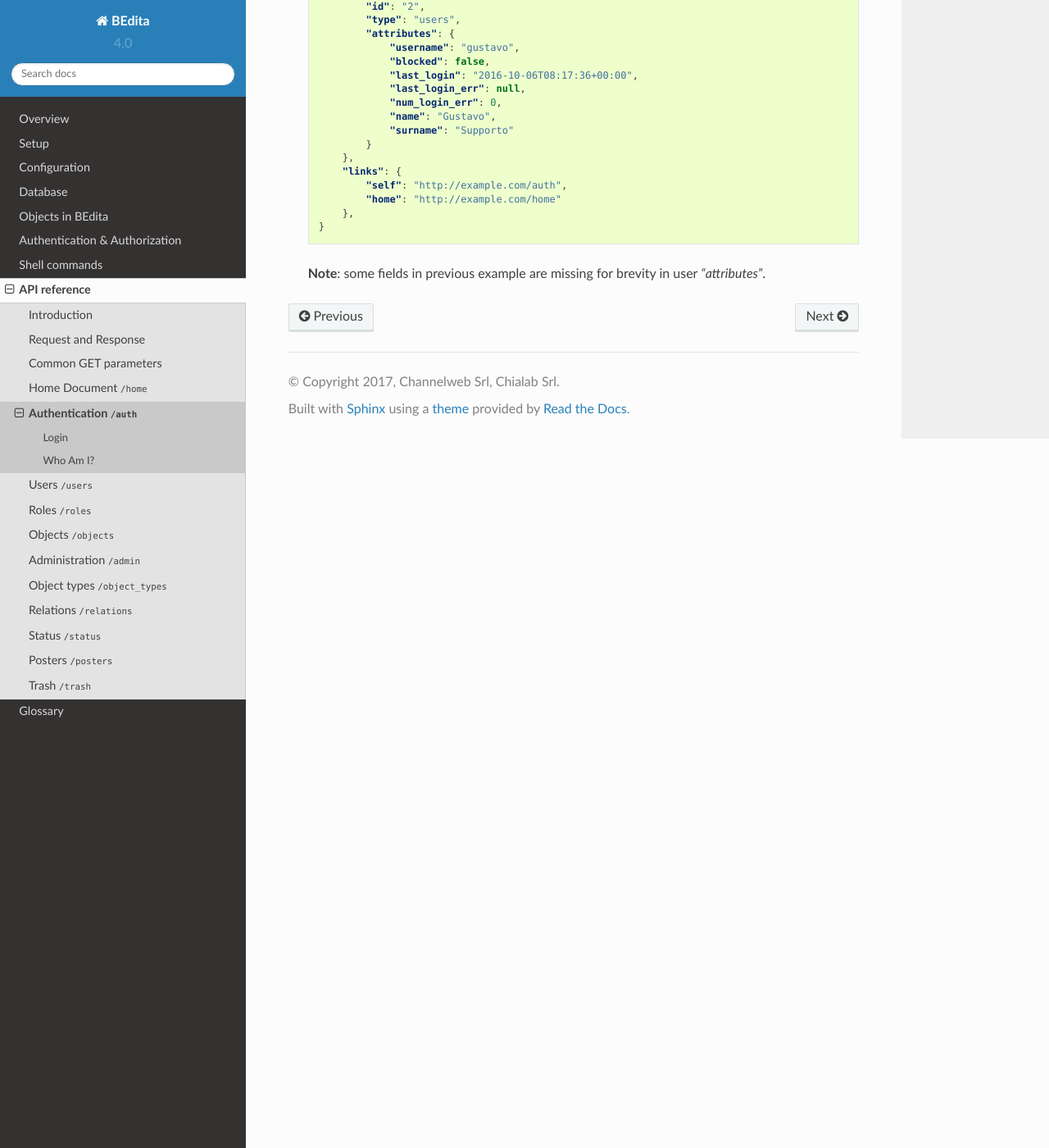
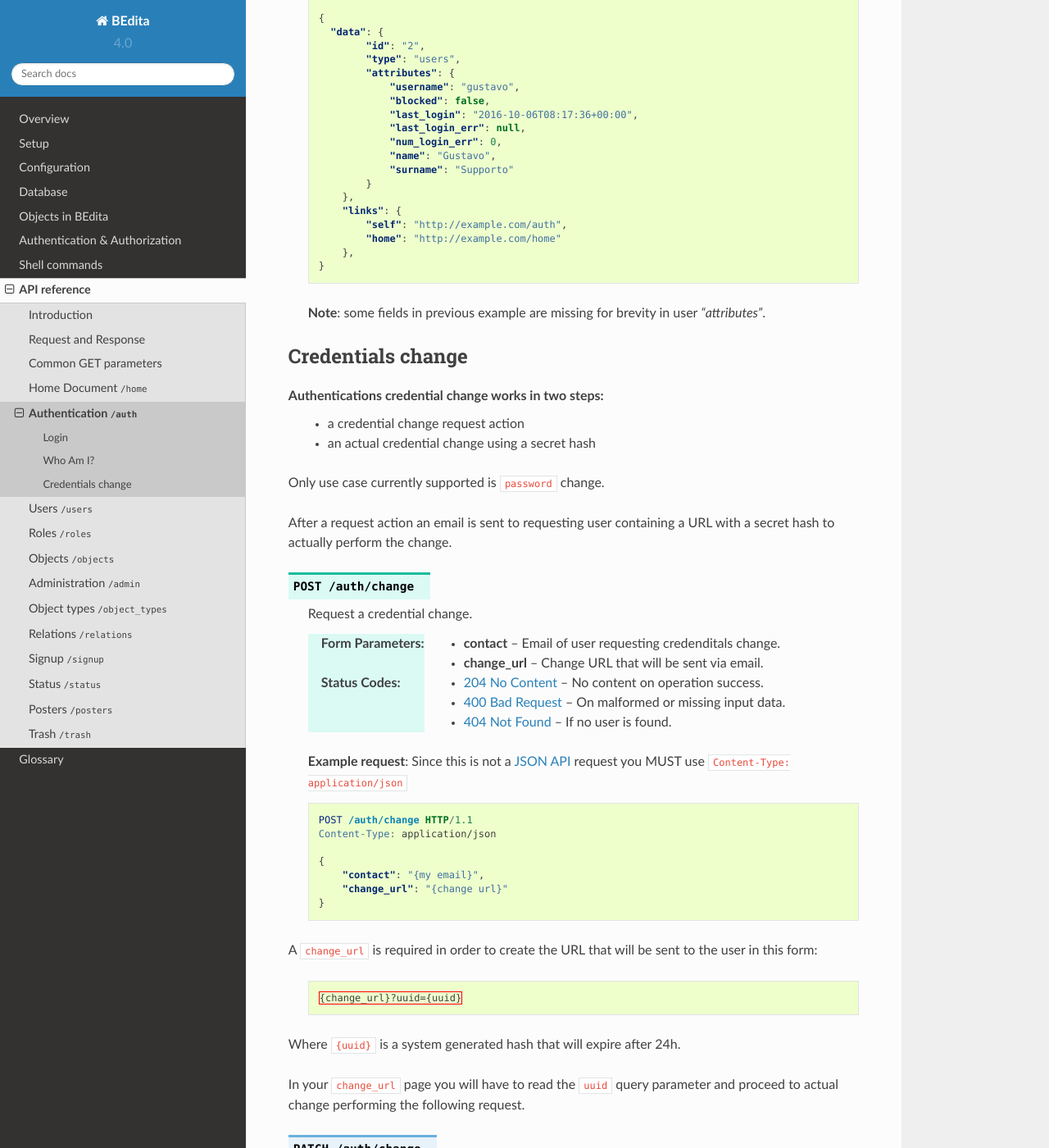
Before and after one commit to bedita/docs, a Sphinx documentation site: the page built from source/endpoints/auth.rst, in a window 1280 px wide and 1400 px high, scrolled down 2347 px. Shown: the whole window at 82% size. Built offline with Sphinx 7.4.7 and the Read the Docs theme 2.0.0, drawn with Linux system fonts in a browser that asks for light colours; some of the changed text lies outside the part shown.

Commit message:
#13 docs: /auth/change credentials doc

```diff
--- a/source/endpoints/auth.rst
+++ b/source/endpoints/auth.rst
@@ -4,11 +4,13 @@ Authentication ``/auth``
 ``/auth`` endpoint is responsible for login related actions.
 With it a user is able to login and to get user login data.
 
-Three different actions are supported:
+Different actions are supported:
 
 * standard **login** - providing username and password and without ``Authorization`` header
 * token **renew** - with ``Authorization`` header and without username and password
 * **whoami** - get logged user profile data
+* credential **change** request - request to update password
+* credential **change** update - actual password update action using secret hash
 
 .. _auth-login:
 
@@ -84,6 +86,7 @@ Login
 
     **Example response**: (*same as above, with new JWT and renew token*)
 
+.. _auth-whoami:
 
 Who Am I?
 ---------
@@ -134,3 +137,80 @@ Who Am I?
         }
 
     **Note**: some fields in previous example are missing for brevity in user *"attributes"*.
+
+.. _auth-change:
+
+Credentials change
+------------------
+
+Authentications credential change works in two steps:
+ * a credential change request action
+ * an actual credential change using a secret hash
+
+Only use case currently supported is ``password`` change.
+
+After a request action an email is sent to requesting user containing a URL with a secret hash to actually perform the change.
+
+.. http:post:: /auth/change
+
+    Request a credential change.
+
+    :form contact: Email of user requesting credenditals change.
+    :form change_url: Change URL that will be sent via email.
+    :status 204: No content on operation success.
+    :status 400: On malformed or missing input data.
+    :status 404: If no user is found.
+
+    **Example request**:
+    Since this is not a :term:`JSON API` request you MUST use ``Content-Type: application/json``
+
+    .. sourcecode:: http
+
+        POST /auth/change HTTP/1.1
+        Content-Type: application/json
+
+        {
+            "contact": "{my email}",
+            "change_url": "{change url}"
+        }
+
+
+A ``change_url`` is required in order to create the URL that will be sent to the user in this form:
+
+    .. sourcecode:: http
+
+        {change_url}?uuid={uuid}
+
+Where ``{uuid}`` is a system generated hash that will expire after 24h.
+
+In your ``change_url`` page you will have to read the ``uuid`` query parameter and proceed to actual change performing the following request.
+
+
+.. http:patch:: /auth/change
+
+    Performa a credential (password) change.
+
+    :form uuid: Secret UUID sent via email in ``change_url``.
+    :form password: New user password.
+    :form login: Optional boolean parameter, if ``true`` a login is also performed.
+    :status 200: On operation success.
+    :status 400: On malformed or missing input data.
+    :status 404: Not found if provided UUID is incorrect or expired.
+
+    **Example request**:
+    Since this is not a :term:`JSON API` request you MUST use ``Content-Type: application/json``
+
+    .. sourcecode:: http
+
+        PATCH /auth/change HTTP/1.1
+        Content-Type: application/json
+
+        {
+            "uuid": "{uuid}",
+            "password": "{new password}",
+            "login": true
+        }
+
+Response will contain user data as in previsous :ref:`auth-whoami` request.
+
+If ``"login"`` is true a login is also performed and :term:`JWT` :term:`access token` and :term:`refresh token` tokens are returned in ``"meta"`` section for immediate use. This key is optional, if missing ``"login": false`` is assumed.
--- a/source/endpoints/index.rst
+++ b/source/endpoints/index.rst
@@ -16,6 +16,7 @@ API reference
     admin
     object_types
     relations
+    signup
     status
     posters
     trash
--- a/source/endpoints/intro.rst
+++ b/source/endpoints/intro.rst
@@ -31,8 +31,8 @@ where accepted values are:
     * ``application/vnd.api+json`` :term:`JSON API` default content type
     * ``application/json`` is considered a synonym for :term:`JSON API` just like ``Accept``
 
-**Note**: some special requests like ``POST /auth`` will require ``application/json`` since not :term:`JSON API` compliant,
-see ref:`auth-login`.
+**Note**: some special requests like ``POST /auth`` or ``POST /signup`` will require ``application/json`` since not :term:`JSON API` compliant,
+see ref:`auth-login` or ref:`signup-request` for some examples.
 
 Other two important headers are:
    * ``Authorization`` containing `JWT <https://jwt.io>`_ token in the form ``Bearer {token}`` to identify the user performing the request
```
